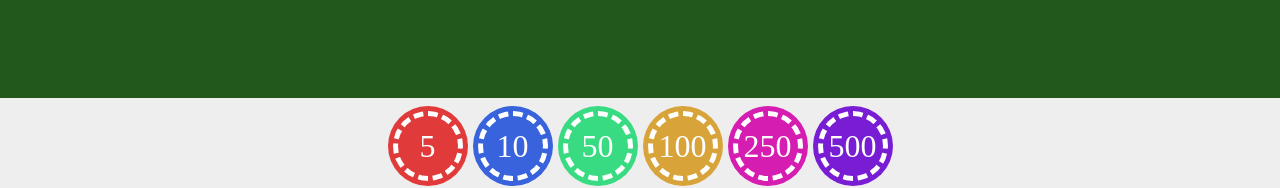
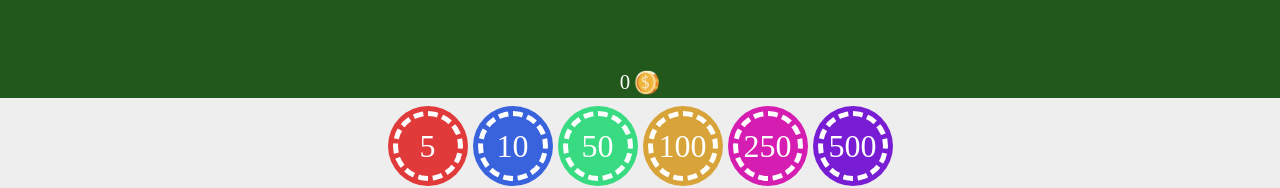
Before and after one commit to milosz-lw/blackjack-vue, a Vue app: page / in a window 1280 px wide. Shown: the part 602-790 px from the top of the page. Built offline with nearby package versions, Linux system fonts and the light colour scheme.

Commit message:
feat: bet money shown

```diff
--- a/src/App.vue
+++ b/src/App.vue
@@ -1,6 +1,6 @@
 <template>
   <Moneybox :money="money"/>
-  <Table :playedTokens="playedTokens"/>
+  <Table :playedTokens="playedTokens" :playedMoney="playedMoney"/>
   <Menu @addToken="addToken"/>
 </template>
 
--- a/src/components/Playedtokens.vue
+++ b/src/components/Playedtokens.vue
@@ -1,13 +1,17 @@
 <template>
     <div id="playedtokens">
         <div v-for="token in tokens" :style="{background: token.color, top: token.top, left: token.left}">{{ token.value }}</div>
+    </div>
+    <div id="playedmoney">
+        <p>{{ playedMoney }}</p>
+        <img src="../assets/coin.png">
     </div>
 </template>
 
 <script>
 export default{
     name: "Playedtokens",
-    props: ['tokens']
+    props: ['tokens', 'playedMoney']
 }
 </script>
 
@@ -24,6 +28,12 @@ export default{
 }
 
 #playedtokens{
+    display: flex;
+    flex-direction: column;
+    justify-content: flex-end;
+    align-items: center;
+    color: white;
+    font-size: 1.3rem;
     position: absolute;
     left: 50%;
     bottom: 5%;
@@ -46,5 +56,24 @@ export default{
         user-select: none;
         animation: tokenAppear .5s;
     }
+    p{
+        position: absolute;
+        margin: 0;
+        bottom: -40%;
+    }
+}
+
+#playedmoney{
+    display: flex;
+    justify-content: center;
+    align-items: center;
+    gap: 5px;
+    font-size: 1.3rem;
+    color: white;
+    position: absolute;
+    left: 50%;
+    transform: translateX(-50%);
+    bottom: .5%;
+    height: 25px;
 }
 </style>
--- a/src/components/Table.vue
+++ b/src/components/Table.vue
@@ -1,6 +1,6 @@
 <template>
     <div id="table">
-        <Playedtokens :tokens="playedTokens"/>
+        <Playedtokens :tokens="playedTokens" :playedMoney="playedMoney"/>
     </div>
 </template>
 
@@ -9,8 +9,8 @@ import Playedtokens from './Playedtokens.vue';
 
 export default{
     name: 'Table',
-    components: {Playedtokens},
-    props: ["playedTokens"]
+    components: { Playedtokens },
+    props: ['playedTokens', 'playedMoney']
 }
 </script>
 
```
